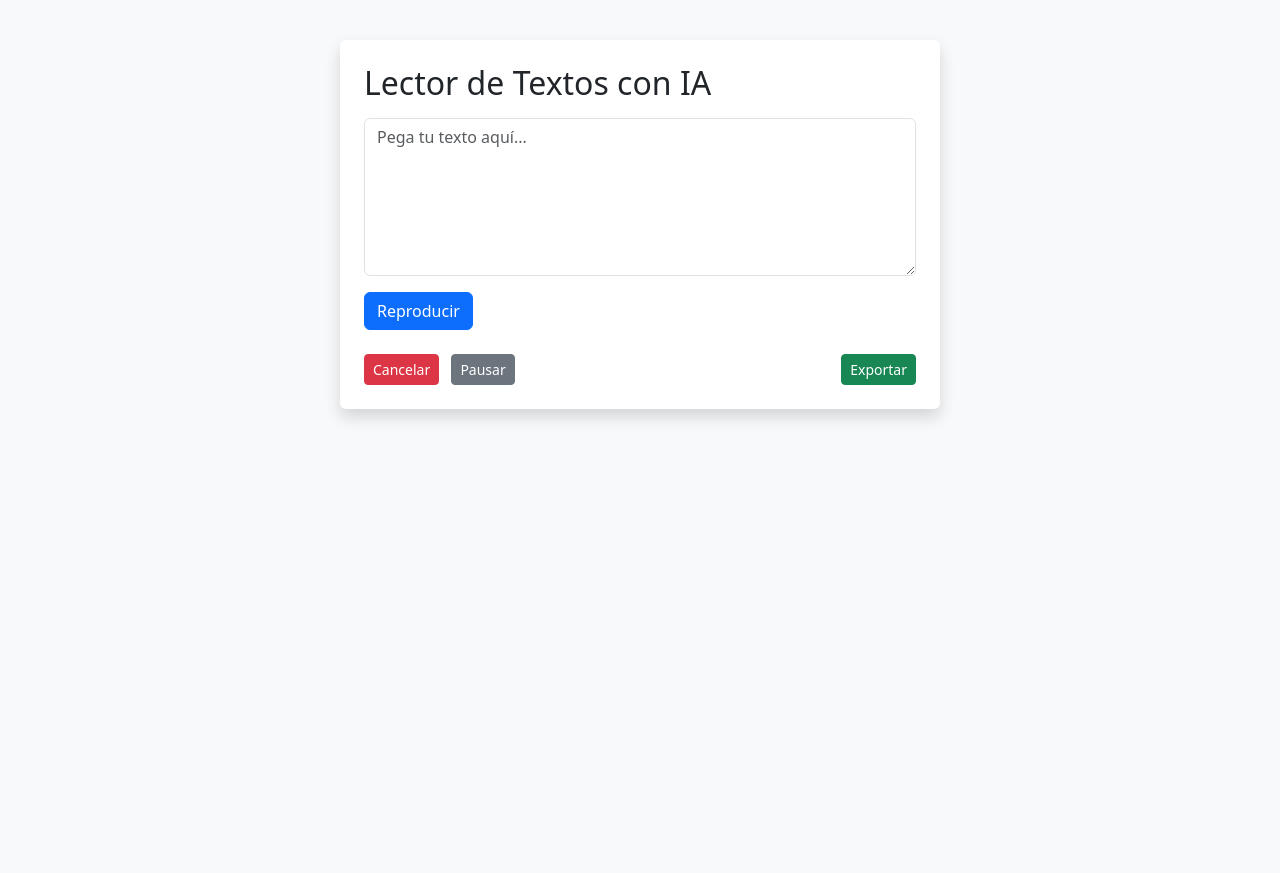
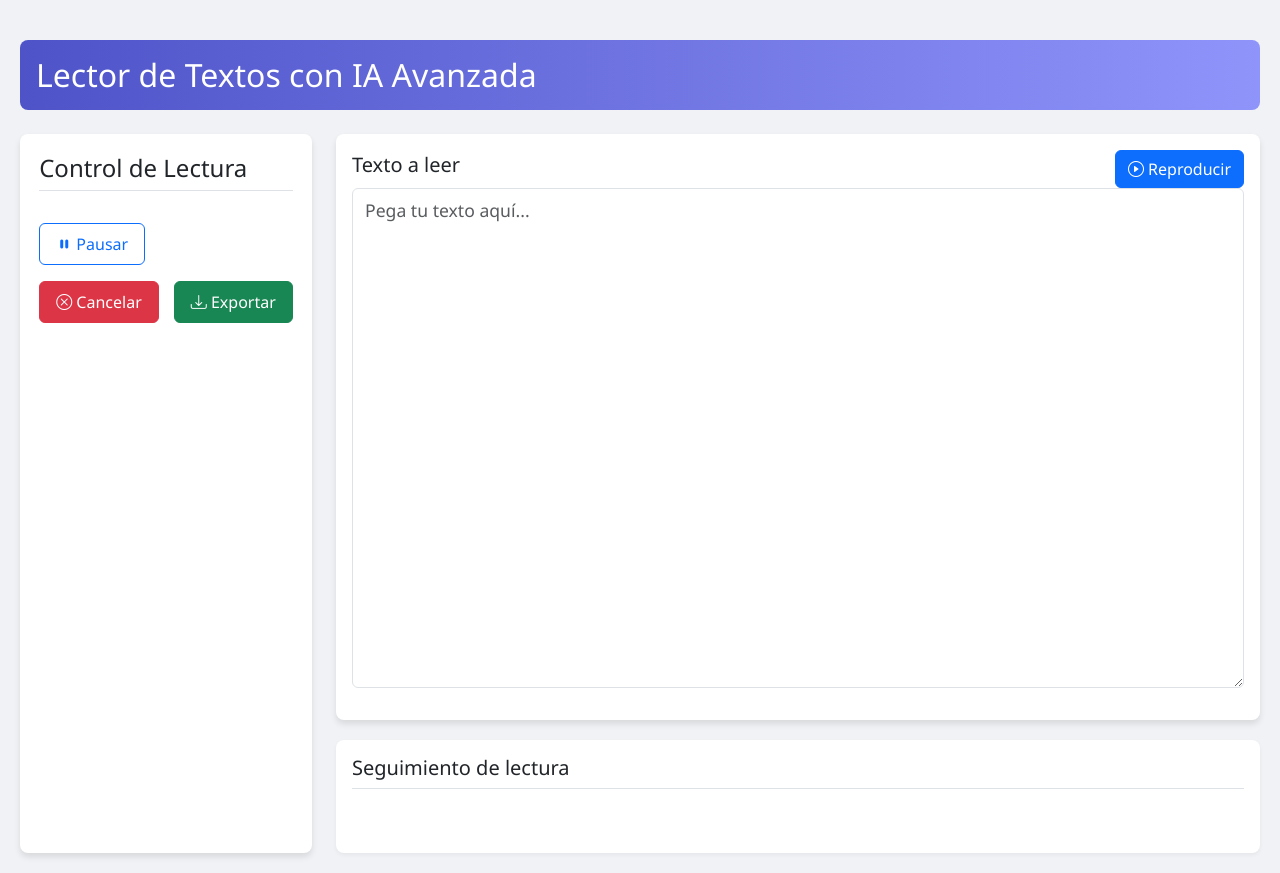
Before and after one commit to stevenvo780/lectorDeTextosIa, a Flask app: page / in a window 1280 px wide. Before the commit the page ends 800 px from the top, so only its background shows below. Run offline with Flask 3, Linux system fonts and the light colour scheme.

Commit message:
Enhance UI and functionality of text-to-speech application with improved layout, controls, and reading highlight feature

```diff
--- a/templates/index.html
+++ b/templates/index.html
@@ -6,30 +6,118 @@
     <title>Lector de Textos IA</title>
     <link href="https://cdn.jsdelivr.net/npm/bootstrap@5.3.0/dist/css/bootstrap.min.css" rel="stylesheet">
     <style>
-        body { background: #f8f9fa; }
-        .container { max-width: 600px; margin-top: 40px; }
-        .audio-part { margin-bottom: 10px; }
+        body {
+            background-color: #f0f2f5;
+            font-family: 'Segoe UI', Tahoma, Geneva, Verdana, sans-serif;
+        }
+        .main-container {
+            padding: 20px;
+            margin-top: 20px;
+        }
+        .card {
+            box-shadow: 0 4px 6px rgba(0,0,0,0.1);
+            border-radius: 8px;
+            border: none;
+        }
+        .control-card {
+            background-color: #fff;
+            padding: 1.2rem;
+            height: 100%;
+        }
+        .text-area {
+            height: 500px;
+            font-size: 1.1rem;
+            line-height: 1.8;
+            border-color: #dee2e6;
+            border-radius: 6px;
+        }
+        .highlight-container {
+            background-color: #fff;
+            padding: 1rem;
+            border-radius: 8px;
+            box-shadow: 0 2px 4px rgba(0,0,0,0.05);
+            margin-top: 20px;
+        }
+        .read-highlight {
+            font-size: 1.1rem;
+            line-height: 1.8;
+            padding: 1rem;
+        }
+        .control-btn {
+            padding: 0.5rem 1rem;
+        }
+        .title-bar {
+            background: linear-gradient(90deg, #4e54c8, #8f94fb);
+            padding: 1rem;
+            color: white;
+            border-radius: 8px;
+            margin-bottom: 1.5rem;
+        }
     </style>
 </head>
 <body>
-<div class="container shadow rounded p-4 bg-white">
-    <h2 class="mb-3">Lector de Textos con IA</h2>
-    <form id="textForm">
-        <div class="mb-3">
-            <textarea class="form-control" id="textInput" rows="6" placeholder="Pega tu texto aquí..."></textarea>
+<div class="container-fluid main-container">
+    <div class="row">
+        <div class="col-12">
+            <div class="title-bar">
+                <h2 class="mb-0">Lector de Textos con IA Avanzada</h2>
+            </div>
         </div>
-        <button type="submit" class="btn btn-primary">Reproducir</button>
-    </form>
-    <div id="audioContainer" class="mt-4"></div>
-    <div class="d-flex justify-content-between align-items-center mt-2">
-        <div>
-            <button id="cancelBtn" class="btn btn-danger btn-sm">Cancelar</button>
-            <button id="pauseBtn" class="btn btn-secondary btn-sm ms-2">Pausar</button>
-            <button id="resumeBtn" class="btn btn-secondary btn-sm ms-2" style="display:none;">Reanudar</button>
+    </div>
+
+    <div class="row">
+        <div class="col-12 col-lg-3">
+            <div class="card control-card mb-4">
+                <h4 class="mb-3 border-bottom pb-2">Control de Lectura</h4>
+                <div id="audioContainer" class="w-100 mb-3"></div>
+                <div class="d-flex justify-content-between align-items-center w-100 mb-3">
+                    <div class="d-flex flex-wrap">
+                        <button id="pauseBtn" class="btn btn-outline-primary control-btn">
+                            <i class="bi bi-pause-fill"></i> Pausar
+                        </button>
+                        <button id="resumeBtn" class="btn btn-outline-primary control-btn ms-2" style="display:none;">
+                            <i class="bi bi-play-fill"></i> Reanudar
+                        </button>
+                    </div>
+                </div>
+                <div class="d-flex justify-content-between align-items-center w-100">
+                    <button id="cancelBtn" class="btn btn-danger control-btn">
+                        <i class="bi bi-x-circle"></i> Cancelar
+                    </button>
+                    <button id="exportBtn" class="btn btn-success control-btn">
+                        <i class="bi bi-download"></i> Exportar
+                    </button>
+                </div>
+            </div>
         </div>
-        <button id="exportBtn" class="btn btn-success btn-sm">Exportar</button>
+
+        <div class="col-12 col-lg-9">
+            <div class="card">
+                <div class="card-body">
+                    <form id="textForm">
+                        <div class="mb-3">
+                            <div class="d-flex justify-content-between">
+                                <label for="textInput" class="form-label fs-5">Texto a leer</label>
+                                <button type="submit" class="btn btn-primary">
+                                    <i class="bi bi-play-circle"></i> Reproducir
+                                </button>
+                            </div>
+                            <textarea class="form-control text-area" id="textInput" placeholder="Pega tu texto aquí..."></textarea>
+                        </div>
+                    </form>
+                </div>
+            </div>
+
+            <div class="highlight-container">
+                <h5 class="mb-3 border-bottom pb-2">Seguimiento de lectura</h5>
+                <div id="readingHighlight" class="read-highlight"></div>
+            </div>
+        </div>
     </div>
 </div>
+
+<!-- Bootstrap icons -->
+<link rel="stylesheet" href="https://cdn.jsdelivr.net/npm/bootstrap-icons@1.11.0/font/bootstrap-icons.css">
 <script>
 const form = document.getElementById('textForm');
 const textInput = document.getElementById('textInput');
@@ -82,6 +170,17 @@ resumeBtn.onclick = () => {
     }
 };
 
+let current = 0;
+let audios = [];
+let partSpans = [];
+
+function highlightPart(idx) {
+    if (!partSpans.length) return;
+    partSpans.forEach((span, i) => {
+        span.style.background = i === idx ? '#ffe066' : '';
+    });
+}
+
 form.onsubmit = async (e) => {
     e.preventDefault();
     cancelRequested = false;
@@ -89,8 +188,27 @@ form.onsubmit = async (e) => {
     pauseBtn.style.display = '';
     resumeBtn.style.display = 'none';
     audioContainer.innerHTML = '';
-    await fetch('/clear_cache', { method: 'POST' }); // Limpia antes de iniciar
+    document.getElementById('readingHighlight').innerHTML = '';
+    await fetch('/clear_cache', { method: 'POST' });
     const text = textInput.value;
+    // Divide el texto en partes para resaltar
+    const splitRes = await fetch('/split', {
+        method: 'POST',
+        headers: { 'Content-Type': 'application/json' },
+        body: JSON.stringify({ text })
+    });
+    const splitData = await splitRes.json();
+    const parts = splitData.parts;
+    // Renderiza el texto con spans para resaltar
+    const highlightDiv = document.getElementById('readingHighlight');
+    highlightDiv.innerHTML = '';
+    partSpans = parts.map((part, i) => {
+        const span = document.createElement('span');
+        span.textContent = part + ' ';
+        span.style.transition = 'background 0.3s';
+        highlightDiv.appendChild(span);
+        return span;
+    });
     // Solicita las URLs de audio por partes
     const res = await fetch('/tts', {
         method: 'POST',
@@ -98,8 +216,8 @@ form.onsubmit = async (e) => {
         body: JSON.stringify({ text })
     });
     const data = await res.json();
-    let current = 0;
-    const audios = data.audio_urls;
+    current = 0;
+    audios = data.audio_urls;
     audioElem = document.getElementById('mainAudio');
     if (!audioElem) {
         audioElem = document.createElement('audio');
@@ -120,6 +238,7 @@ form.onsubmit = async (e) => {
     async function playNext() {
         if (cancelRequested) return;
         if (current < audios.length) {
+            highlightPart(current);
             audioContainer.insertAdjacentHTML('beforeend', `<div id='loadingMsg' class='text-secondary'>Cargando parte ${current+1}...</div>`);
             const url = audios[current];
             const ready = await waitForAudio(url);
@@ -130,6 +249,8 @@ form.onsubmit = async (e) => {
             } else {
                 audioContainer.insertAdjacentHTML('beforeend', `<div class='text-danger'>No se pudo cargar el audio.</div>`);
             }
+        } else {
+            highlightPart(-1);
         }
     }
     audioElem.onended = async () => {
```
